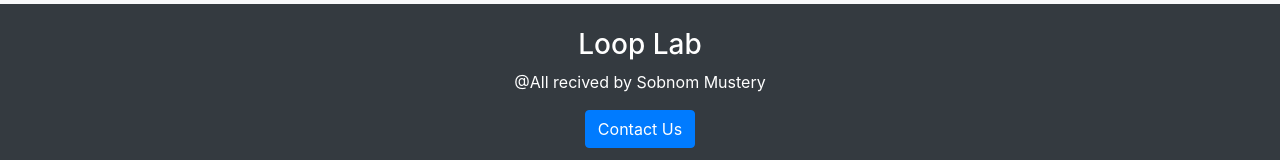
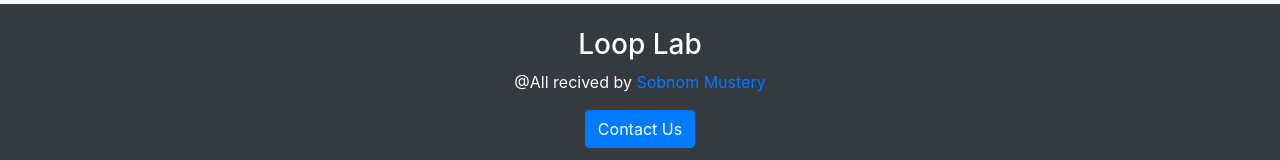
Before and after one commit to sobnom345/loop-lab.com, a plain HTML site: page index.html in a window 1280 px wide. Shown: the part 2773-2933 px from the top of the page. Drawn offline with nearby package versions, Linux system fonts and the light colour scheme.

Commit message:
Update index.html

```diff
--- a/index.html
+++ b/index.html
@@ -283,7 +283,7 @@
                 <div class="col text-center">
                     <div class="py-4">
                         <h3>Loop Lab</h3>
-                        <p>@All recived by Sobnom Mustery</p>
+                        <p>@All recived by <a href="https://www.freelancer.com/u/sobnommustery345">Sobnom Mustery</a></p>
                         <button class="btn btn-primary" data-toggle="modal" data-target="#contact-modal">Contact Us</button>
                     </div>
                 </div>
```
